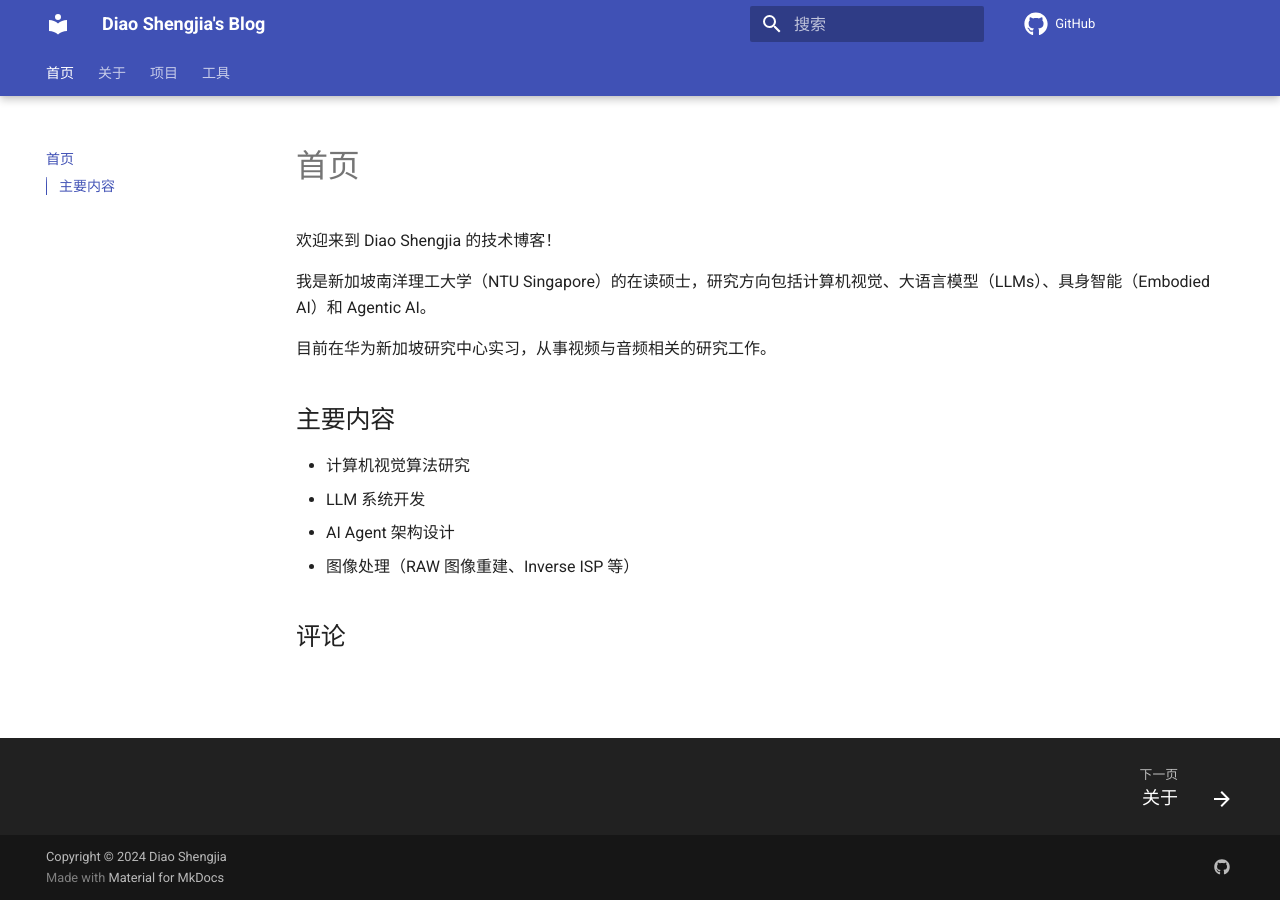
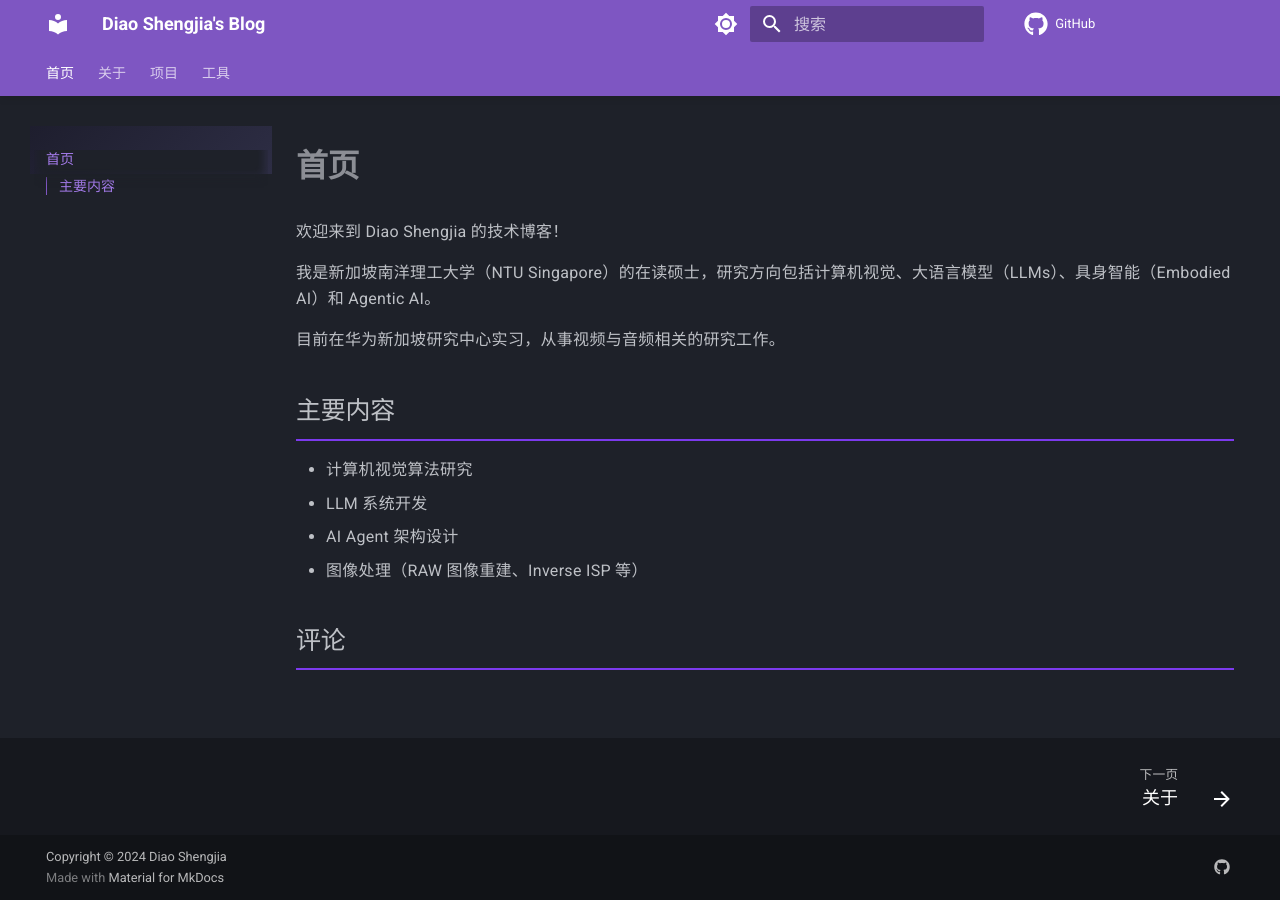
Before and after one commit to GoDiao/blog-source, an MkDocs documentation site: the page built from docs/index.md, in a window 1280 px wide. Built offline with MkDocs 1.6.1 and Material for MkDocs 9.7.7, drawn with Linux system fonts in a browser that asks for light colours; comment, search, counter and statistics services are not loaded.

Commit message:
Upgrade theme to premium dark mode with deep purple and amber colors

```diff
--- a/docs/stylesheets/main.css
+++ b/docs/stylesheets/main.css
@@ -1,14 +1,89 @@
 .redacted {
-    color: #000; /* 文字颜色设为黑色 */
-    background-color: #000; /* 背景颜色设为黑色 */
+    color: #000;
+    background-color: #000;
     border-radius: 3px;
     transition: all 0.3s ease;
     cursor: pointer;
-    text-shadow: 0 0 0 #000; /* 确保文字完全隐藏 */
+    text-shadow: 0 0 0 #000;
 }
 
 .redacted:hover {
-    color: inherit; /* 悬停时恢复原始文字颜色 */
-    background-color: transparent; /* 悬停时背景透明 */
-    text-shadow: none; /* 移除文字阴影 */
+    color: inherit;
+    background-color: transparent;
+    text-shadow: none;
 }
+
+/* 高级感样式 */
+:root {
+    --md-primary-fg-color: #7c3aed;
+    --md-accent-fg-color: #fbbf24;
+}
+
+/* 文章卡片效果 */
+.md-content {
+    line-height: 1.8;
+    letter-spacing: 0.3px;
+}
+
+/* 代码块美化 */
+.md-typeset code {
+    background-color: rgba(124, 58, 237, 0.1);
+    color: #7c3aed;
+    padding: 2px 6px;
+    border-radius: 4px;
+    font-weight: 500;
+}
+
+.md-typeset pre {
+    background-color: #1e1e2e;
+    border-radius: 8px;
+    box-shadow: 0 4px 12px rgba(0, 0, 0, 0.15);
+}
+
+/* 标题美化 */
+.md-typeset h1 {
+    font-weight: 700;
+    letter-spacing: -0.5px;
+    margin-bottom: 1.5rem;
+}
+
+.md-typeset h2 {
+    border-bottom: 2px solid #7c3aed;
+    padding-bottom: 0.5rem;
+    margin-top: 2rem;
+}
+
+/* 链接美化 */
+.md-typeset a {
+    color: #7c3aed;
+    text-decoration: none;
+    transition: all 0.3s ease;
+    border-bottom: 1px solid transparent;
+}
+
+.md-typeset a:hover {
+    border-bottom: 1px solid #7c3aed;
+    opacity: 0.8;
+}
+
+/* 导航栏美化 */
+.md-header {
+    box-shadow: 0 2px 8px rgba(0, 0, 0, 0.1);
+}
+
+/* 侧边栏美化 */
+.md-sidebar {
+    background: linear-gradient(135deg, #f5f5f5 0%, #ffffff 100%);
+}
+
+[data-md-color-scheme="slate"] .md-sidebar {
+    background: linear-gradient(135deg, #1e1e2e 0%, #2d2d44 100%);
+}
+
+/* 卡片阴影 */
+.md-typeset blockquote {
+    border-left: 4px solid #7c3aed;
+    background-color: rgba(124, 58, 237, 0.05);
+    padding: 1rem;
+    border-radius: 4px;
+}
--- a/mkdocs.yml
+++ b/mkdocs.yml
@@ -10,6 +10,19 @@ theme:
   icon:
     repo: fontawesome/brands/github
   language: zh
+  palette:
+    - scheme: slate
+      primary: deep purple
+      accent: amber
+      toggle:
+        icon: material/brightness-7
+        name: Switch to light mode
+    - scheme: default
+      primary: deep purple
+      accent: amber
+      toggle:
+        icon: material/brightness-4
+        name: Switch to dark mode
   features:
     - navigation.instant
     - navigation.instant.progress
@@ -21,6 +34,7 @@ theme:
     - content.code.copy
     - toc.follow
     - toc.integrate
+    - header.autohide
 
 nav:
   - 首页: index.md
```
